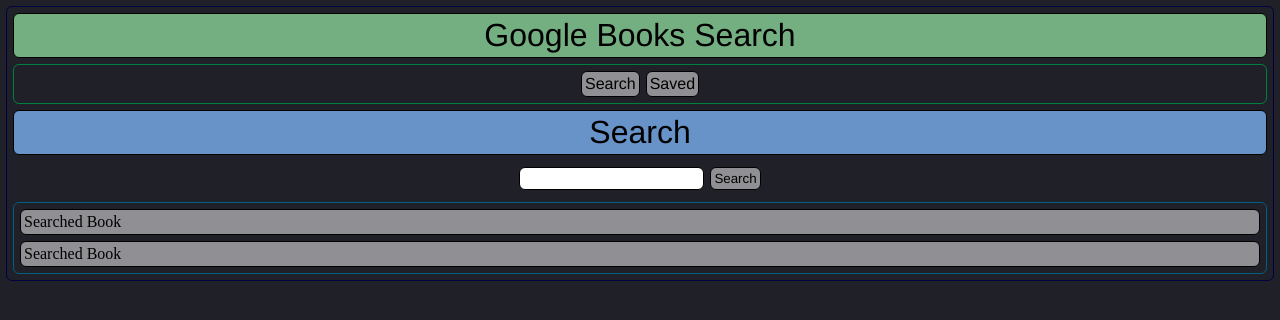
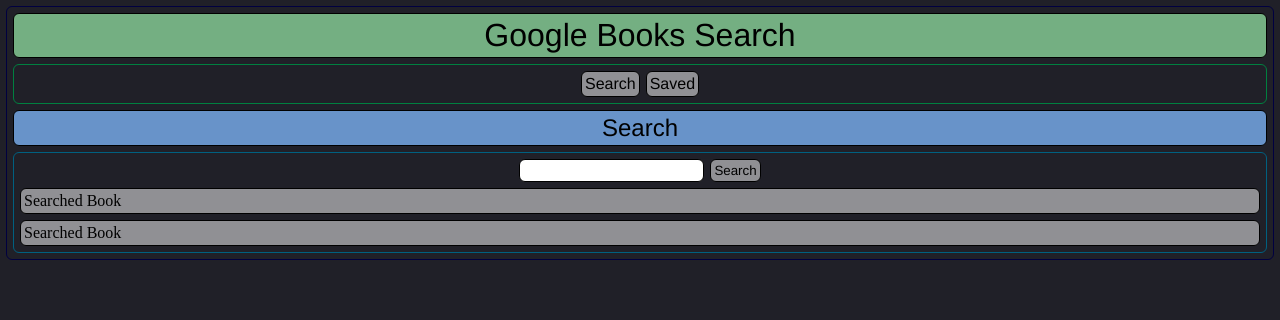
Before and after one commit to dalto135/google-books-search, a React (Create React App) app: page / in a window 1280 px wide. Shown: the top 320 px of the page. Built offline with nearby package versions, Linux system fonts and the light colour scheme.

Commit message:
tweaked css and html tag structure

```diff
--- a/src/pages/saved.js
+++ b/src/pages/saved.js
@@ -4,7 +4,7 @@
 function Saved() {
   return (
     <div className='page'>
-        <h1>Saved</h1>
+        <h2>Saved</h2>
         <div className='books'>
             <SavedBook/>
             <SavedBook/>
--- a/src/pages/search.js
+++ b/src/pages/search.js
@@ -5,16 +5,18 @@
   return (
     <div className='page'>
 
-        <h1>Search</h1>
+        <h2>Search</h2>
 
-        <div id='input'>
-            <input id='inputField'></input>
-            <button id='inputButton'>Search</button>
-        </div>
+        <div className='searchBooks'>
 
-        <div className='books'>
+            <div id='input'>
+                <input id='inputField'></input>
+                <button id='inputButton'>Search</button>
+            </div>
+
             <SearchedBook/>
             <SearchedBook/>
+
         </div>
 
     </div>
--- a/src/style.css
+++ b/src/style.css
@@ -23,7 +23,7 @@
     border-color: var(--green);
 }
 
-h1 {
+h1, h2 {
     text-align: center;
 }
 
@@ -37,7 +37,7 @@
     background-color: var(--pastelGreen);
 }
 
-.page h1 {
+.page h2 {
     background-color: var(--pastelBlue);
 }
 
@@ -45,3 +45,7 @@
     display: flex;
     justify-content: center;
 }
+
+#input input, #input button {
+    margin: 6px 3px 0px 3px;
+}
```
